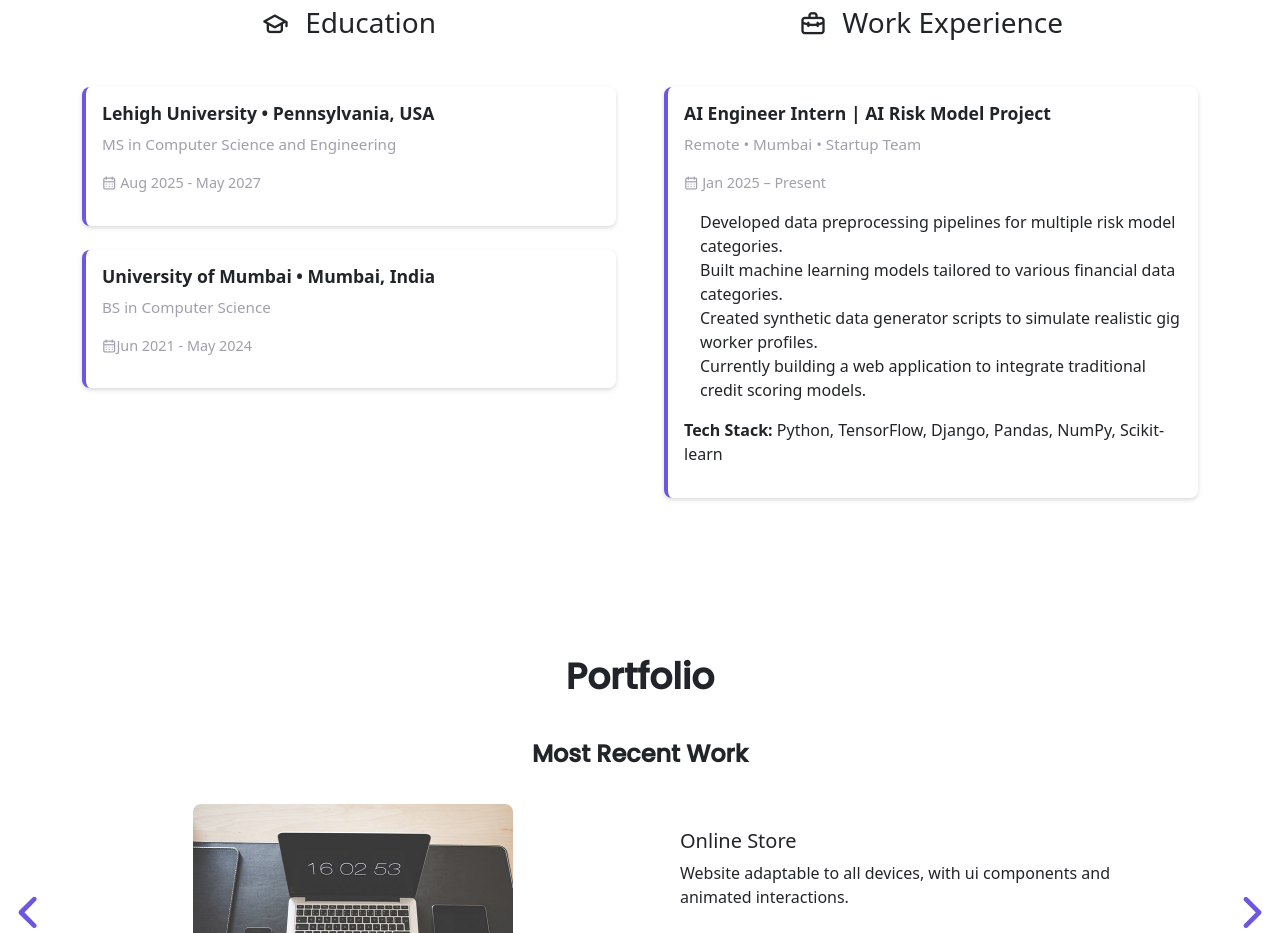
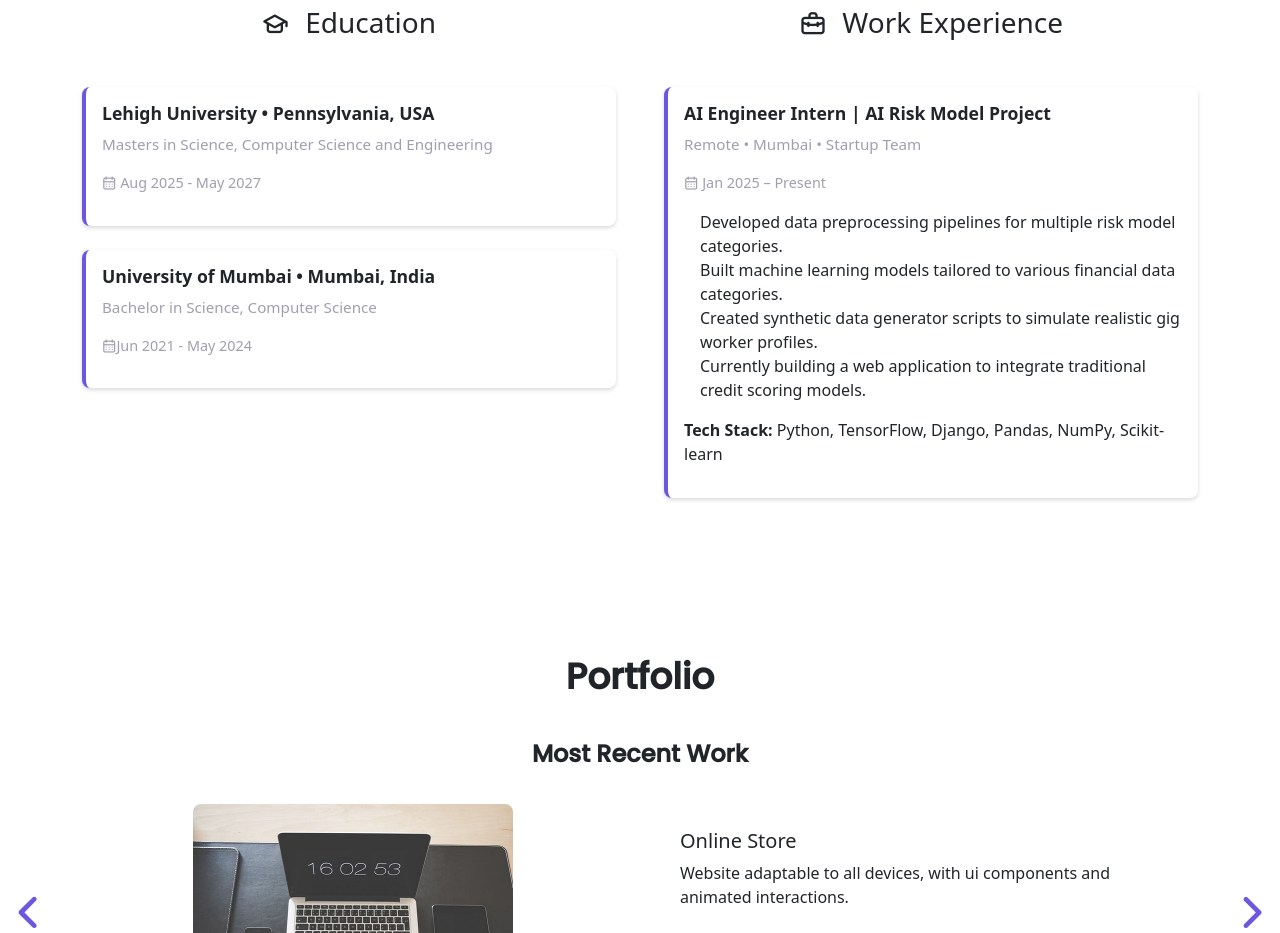
Before and after one commit to SatyamDev803/Portfolio, a plain HTML site: page index.html in a window 1280 px wide. Shown: the part 1668-2601 px from the top of the page. Drawn offline with nearby package versions, Linux system fonts and the light colour scheme; a small style sheet from the web is missing.

Commit message:
Minor Qualification template update

```diff
--- a/index.html
+++ b/index.html
@@ -198,7 +198,7 @@
 
                         <div class="qualification__item mb-4">
                             <h5 class="qualification__title">Lehigh University • Pennsylvania, USA</h5>
-                            <p class="qualification__subtitle">MS in Computer Science and Engineering</p>
+                            <p class="qualification__subtitle">Masters in Science, Computer Science and Engineering</p>
                             <p class="qualification__calendar">
                                 <i class="uil uil-calendar-alt"></i> Aug 2025 - May 2027
                             </p>
@@ -206,7 +206,7 @@
 
                         <div class="qualification__item mb-4">
                             <h5 class="qualification__title">University of Mumbai • Mumbai, India</h5>
-                            <p class="qualification__subtitle">BS in Computer Science</p>
+                            <p class="qualification__subtitle">Bachelor in Science, Computer Science</p>
                             <p class="qualification__calendar">
                                 <i class="uil uil-calendar-alt"></i>Jun 2021 - May 2024
                             </p>
```
